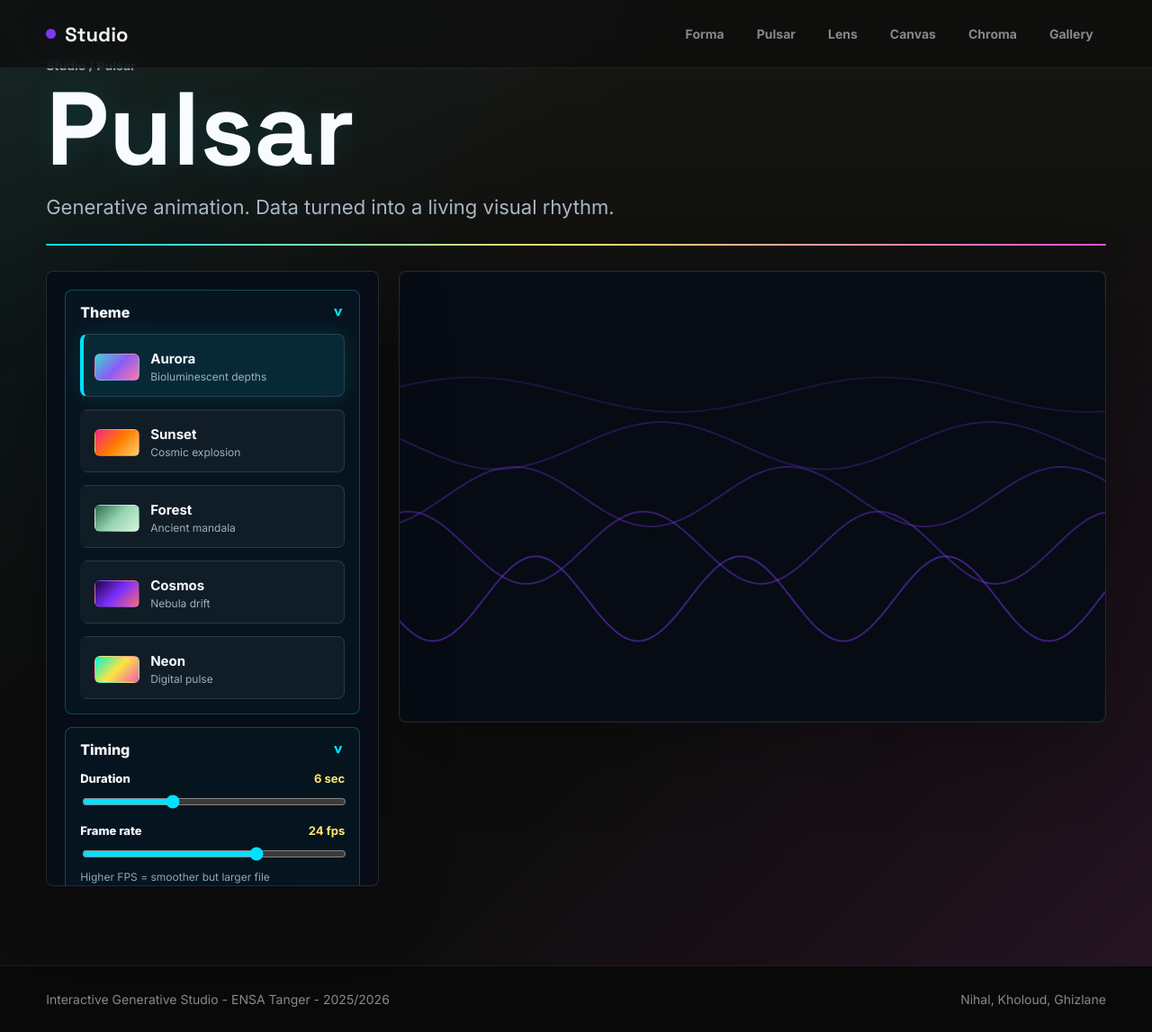
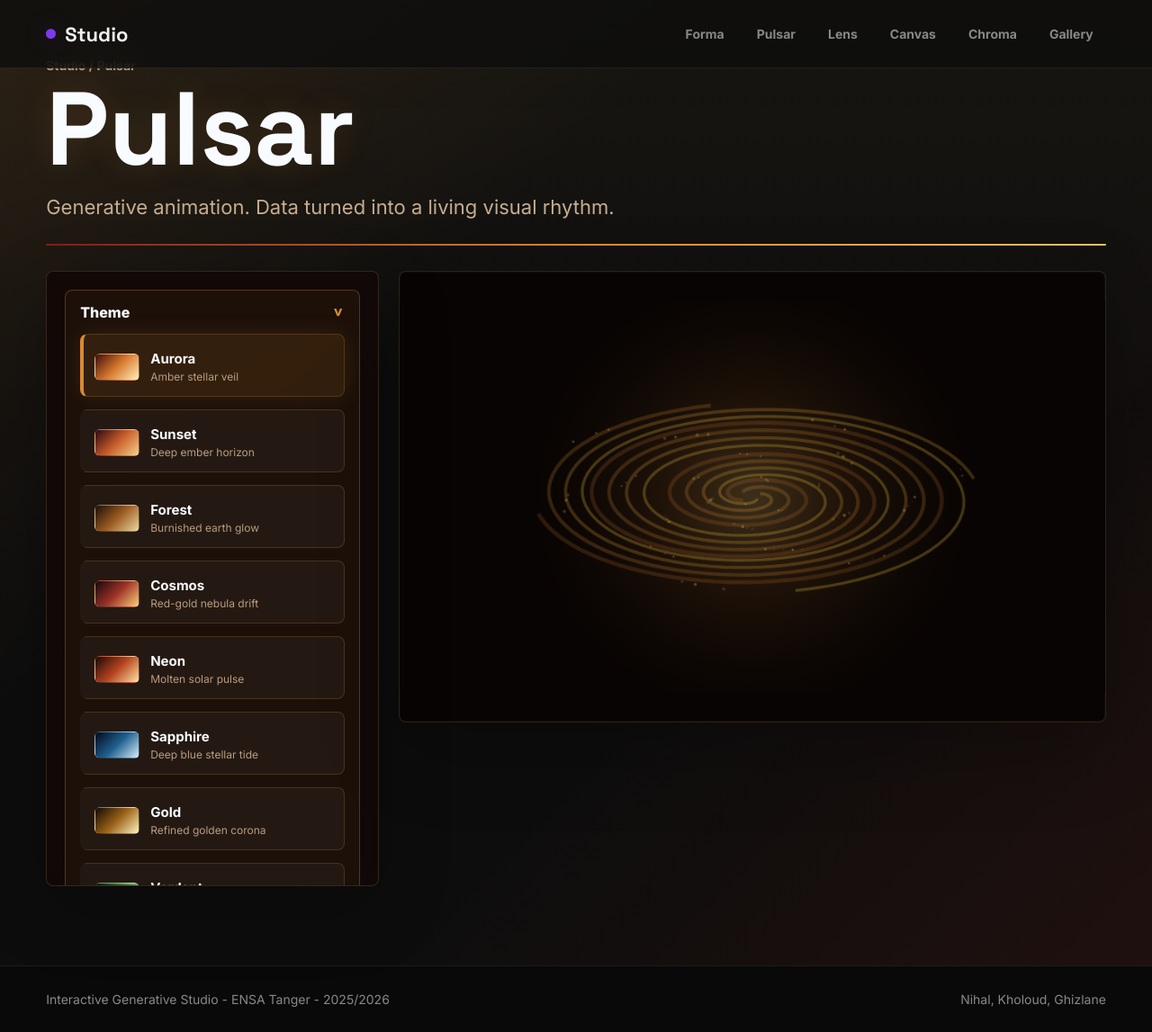
Before and after one commit to kholoud-bouchkaren005/interactive-generative-studio, a Flask app: page /axe2 in a window 1280 px wide. Shown: the whole page at 90% size. Run offline with Flask 3, Linux system fonts and the light colour scheme.

Commit message:
feat: redesign Pulsar module with new animations and color palettes

```diff
--- a/app/templates/data_art.html
+++ b/app/templates/data_art.html
@@ -5,18 +5,18 @@
 {% block content %}
 <style>
     .pulsar-page {
-        --pulsar-accent: #00e0ff;
-        --pulsar-accent-2: #ff4fd8;
-        --pulsar-accent-3: #ffe66d;
-        --pulsar-panel: rgba(7, 13, 24, 0.9);
+        --pulsar-accent: #d88a36;
+        --pulsar-accent-2: #8e2619;
+        --pulsar-accent-3: #f0c36a;
+        --pulsar-panel: rgba(18, 9, 7, 0.92);
         --pulsar-panel-soft: rgba(255, 255, 255, 0.055);
-        --pulsar-line: rgba(255, 255, 255, 0.12);
+        --pulsar-line: rgba(240, 195, 106, 0.16);
         min-height: 100vh;
         padding: 64px clamp(18px, 4vw, 56px) 88px;
         background:
-            linear-gradient(135deg, rgba(0, 224, 255, 0.08), transparent 34%),
-            linear-gradient(315deg, rgba(255, 79, 216, 0.1), transparent 38%),
-            linear-gradient(180deg, rgba(255, 230, 109, 0.04), transparent 42%),
+            linear-gradient(135deg, rgba(216, 138, 54, 0.11), transparent 34%),
+            linear-gradient(315deg, rgba(142, 38, 25, 0.14), transparent 38%),
+            linear-gradient(180deg, rgba(240, 195, 106, 0.05), transparent 42%),
             var(--bg-primary);
     }
 
@@ -26,7 +26,7 @@
 
     .pulsar-breadcrumb {
         margin: 0 0 10px;
-        color: #8fa7b8;
+        color: #b79b7b;
         font-size: 14px;
         font-weight: 700;
     }
@@ -37,13 +37,13 @@
         font-family: "Space Grotesk", sans-serif;
         font-size: clamp(60px, 9vw, 132px);
         line-height: 0.92;
-        text-shadow: 0 0 36px rgba(0, 224, 255, 0.12);
+        text-shadow: 0 0 36px rgba(216, 138, 54, 0.16);
     }
 
     .pulsar-header p:last-of-type {
         max-width: 760px;
         margin: 16px 0 0;
-        color: #a8b7c6;
+        color: #c6ad91;
         font-size: clamp(17px, 2vw, 22px);
         line-height: 1.55;
     }
@@ -53,7 +53,7 @@
         height: 2px;
         margin-top: 24px;
         border-radius: var(--radius-pill);
-        background: linear-gradient(90deg, var(--pulsar-accent), var(--pulsar-accent-3), var(--pulsar-accent-2));
+        background: linear-gradient(90deg, #7c1f1f, var(--pulsar-accent), var(--pulsar-accent-3));
         animation: line-grow 1.5s ease forwards;
     }
 
@@ -99,8 +99,8 @@
     }
 
     .control-section[open] {
-        border-color: rgba(0, 224, 255, 0.28);
-        background: rgba(0, 224, 255, 0.04);
+        border-color: rgba(216, 138, 54, 0.32);
+        background: rgba(216, 138, 54, 0.055);
     }
 
     .control-section summary {
@@ -153,7 +153,7 @@
 
     .theme-card:hover {
         transform: translateY(-1px);
-        border-color: rgba(255, 230, 109, 0.24);
+        border-color: rgba(240, 195, 106, 0.28);
     }
 
     .theme-card input,
@@ -165,8 +165,8 @@
 
     .theme-card:has(input:checked) {
         border-left-color: var(--pulsar-accent);
-        background: rgba(0, 224, 255, 0.1);
-        box-shadow: 0 0 24px rgba(0, 224, 255, 0.12);
+        background: rgba(216, 138, 54, 0.12);
+        box-shadow: 0 0 24px rgba(216, 138, 54, 0.14);
     }
 
     .theme-swatch {
@@ -176,11 +176,17 @@
         border: 1px solid rgba(255, 255, 255, 0.14);
     }
 
-    .theme-aurora { background: linear-gradient(135deg, #3dd6d0, #8a5cf6, #ff7aa2); }
-    .theme-sunset { background: linear-gradient(135deg, #f72585, #ff7a00, #ffd166); }
-    .theme-forest { background: linear-gradient(135deg, #2d6a4f, #95d5b2, #d8f3dc); }
-    .theme-cosmos { background: linear-gradient(135deg, #240046, #7b2fff, #ff6b6b); }
-    .theme-neon { background: linear-gradient(135deg, #00f5d4, #fee440, #f15bb5); }
+    .theme-aurora { background: linear-gradient(135deg, #3b0d0c, #d8792f, #fff0b8); }
+    .theme-sunset { background: linear-gradient(135deg, #2b0710, #c85d2b, #f6d186); }
+    .theme-forest { background: linear-gradient(135deg, #1b0f08, #9c5c22, #ead7a1); }
+    .theme-cosmos { background: linear-gradient(135deg, #14080d, #9e3326, #f8cf7a); }
+    .theme-neon { background: linear-gradient(135deg, #180907, #b5431e, #ffe1a3); }
+    .theme-sapphire { background: linear-gradient(135deg, #030916, #1f5f8f, #d5ecf6); }
+    .theme-gold { background: linear-gradient(135deg, #120903, #9a6218, #fff2bd); }
+    .theme-verdant { background: linear-gradient(135deg, #06120a, #4f8b4d, #e3e6a5); }
+    .theme-ruby { background: linear-gradient(135deg, #140406, #9e2d2f, #ffd1a3); }
+    .theme-amethyst { background: linear-gradient(135deg, #0b0714, #6c3d7d, #ead5c7); }
+    .theme-pearl { background: linear-gradient(135deg, #0b0a08, #7f705c, #fff4d6); }
 
     .theme-card strong,
     .theme-card span {
@@ -194,7 +200,7 @@
 
     .theme-card span {
         margin-top: 3px;
-        color: #9db0be;
+        color: #b89d80;
         font-size: 12px;
     }
 
@@ -223,7 +229,7 @@
 
     .helper-text {
         margin: 0;
-        color: #8fa7b8;
+        color: #b79b7b;
         font-size: 12px;
     }
 
@@ -263,7 +269,7 @@
         border-color: var(--pulsar-accent);
         color: #031018;
         background: var(--pulsar-accent);
-        box-shadow: 0 0 20px rgba(0, 224, 255, 0.22);
+        box-shadow: 0 0 20px rgba(216, 138, 54, 0.24);
     }
 
     .action-stack {
@@ -285,8 +291,8 @@
 
     .render-button {
         border: 0;
-        color: #031018;
-        background: linear-gradient(90deg, var(--pulsar-accent), var(--pulsar-accent-3));
+        color: #190905;
+        background: linear-gradient(90deg, #b75a25, var(--pulsar-accent-3));
         letter-spacing: 0.02em;
     }
 
@@ -304,7 +310,7 @@
     }
 
     .download-button {
-        border: 1px solid rgba(0, 224, 255, 0.82);
+        border: 1px solid rgba(216, 138, 54, 0.82);
         color: #f8fbff;
         background: transparent;
     }
@@ -317,7 +323,7 @@
     .preview-panel {
         overflow: hidden;
         min-height: 500px;
-        background: #070b14;
+        background: #080403;
         box-shadow: inset 0 0 0 1px rgba(255, 255, 255, 0.03), 0 30px 90px rgba(0, 0, 0, 0.24);
     }
 
@@ -336,9 +342,9 @@
     }
 
     @keyframes pulse-border {
-        0%, 100% { border-color: #00e0ff; box-shadow: 0 0 22px rgba(0, 224, 255, 0.25); }
-        33% { border-color: #ffe66d; box-shadow: 0 0 22px rgba(255, 230, 109, 0.2); }
-        66% { border-color: #ff4fd8; box-shadow: 0 0 22px rgba(255, 79, 216, 0.22); }
+        0%, 100% { border-color: #d88a36; box-shadow: 0 0 22px rgba(216, 138, 54, 0.25); }
+        33% { border-color: #f0c36a; box-shadow: 0 0 22px rgba(240, 195, 106, 0.2); }
+        66% { border-color: #8e2619; box-shadow: 0 0 22px rgba(142, 38, 25, 0.24); }
     }
 
     .stats-row {
@@ -412,15 +418,27 @@
                                 <span>
                                     <strong>{{ theme|capitalize }}</strong>
                                     {% if theme == "aurora" %}
-                                        <span>Bioluminescent depths</span>
+                                        <span>Amber stellar veil</span>
                                     {% elif theme == "sunset" %}
-                                        <span>Cosmic explosion</span>
+                                        <span>Deep ember horizon</span>
                                     {% elif theme == "forest" %}
-                                        <span>Ancient mandala</span>
+                                        <span>Burnished earth glow</span>
                                     {% elif theme == "cosmos" %}
-                                        <span>Nebula drift</span>
+                                        <span>Red-gold nebula drift</span>
                                     {% elif theme == "neon" %}
-                                        <span>Digital pulse</span>
+                                        <span>Molten solar pulse</span>
+                                    {% elif theme == "sapphire" %}
+                                        <span>Deep blue stellar tide</span>
+                                    {% elif theme == "gold" %}
+                                        <span>Refined golden corona</span>
+                                    {% elif theme == "verdant" %}
+                                        <span>Emerald cosmic bloom</span>
+                                    {% elif theme == "ruby" %}
+                                        <span>Smoldering red cluster</span>
+                                    {% elif theme == "amethyst" %}
+                                        <span>Muted violet dusk</span>
+                                    {% elif theme == "pearl" %}
+                                        <span>Soft ivory stardust</span>
                                     {% endif %}
                                 </span>
                             </label>
@@ -586,23 +604,45 @@
         function drawIdle() {
             const width = idleCanvas.width;
             const height = idleCanvas.height;
-            ctx.fillStyle = "#070b14";
+            ctx.fillStyle = "#080403";
             ctx.fillRect(0, 0, width, height);
 
-            for (let wave = 0; wave < 5; wave += 1) {
+            const cx = width / 2;
+            const cy = height / 2;
+            const glow = ctx.createRadialGradient(cx, cy, 8, cx, cy, 320);
+            glow.addColorStop(0, "rgba(240, 195, 106, 0.22)");
+            glow.addColorStop(0.32, "rgba(216, 138, 54, 0.12)");
+            glow.addColorStop(1, "rgba(8, 4, 3, 0)");
+            ctx.fillStyle = glow;
+            ctx.fillRect(0, 0, width, height);
+
+            for (let arm = 0; arm < 4; arm += 1) {
                 ctx.beginPath();
-                const amp = 22 + wave * 8;
-                const freq = 0.012 + wave * 0.003;
-                const base = height * (0.24 + wave * 0.13);
-                ctx.strokeStyle = `rgba(124, 58, 237, ${0.22 + wave * 0.08})`;
-                ctx.lineWidth = 2;
+                ctx.strokeStyle = `rgba(216, ${120 + arm * 18}, 54, ${0.18 + arm * 0.035})`;
+                ctx.lineWidth = 5 - arm * 0.45;
 
-                for (let x = 0; x <= width; x += 6) {
-                    const y = base + Math.sin(x * freq + frame * (0.025 + wave * 0.006)) * amp;
-                    if (x === 0) ctx.moveTo(x, y);
+                for (let i = 0; i < 260; i += 1) {
+                    const r = 12 + i * 1.05;
+                    const angle = i * 0.075 + arm * Math.PI / 2 + frame * 0.006;
+                    const breathe = Math.sin(frame * 0.018 + i * 0.04 + arm) * 6;
+                    const x = cx + (r + breathe) * Math.cos(angle);
+                    const y = cy + (r + breathe) * Math.sin(angle) * 0.42;
+                    if (i === 0) ctx.moveTo(x, y);
                     else ctx.lineTo(x, y);
                 }
                 ctx.stroke();
+            }
+
+            for (let dust = 0; dust < 90; dust += 1) {
+                const r = 24 + (dust * 37) % 260;
+                const angle = dust * 2.399 + frame * 0.004 + r * 0.015;
+                const x = cx + r * Math.cos(angle);
+                const y = cy + r * Math.sin(angle) * 0.42;
+                const alpha = 0.16 + 0.16 * Math.sin(frame * 0.02 + dust);
+                ctx.fillStyle = `rgba(240, 195, 106, ${alpha})`;
+                ctx.beginPath();
+                ctx.arc(x, y, 1.2 + (dust % 3) * 0.4, 0, Math.PI * 2);
+                ctx.fill();
             }
 
             frame += 1;
```
Also changed, not shown: app/modules/data_visualization/data_art.py (+86 -42 lines), README.md.
